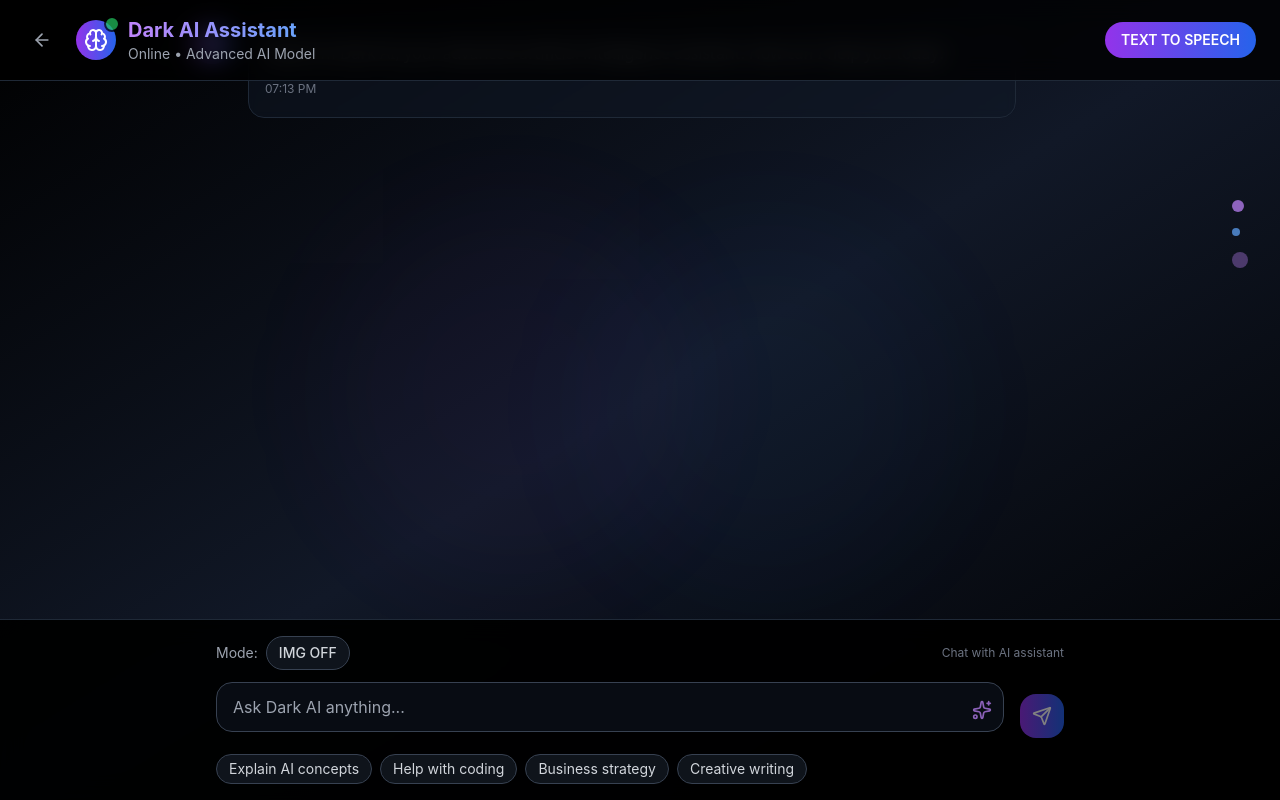
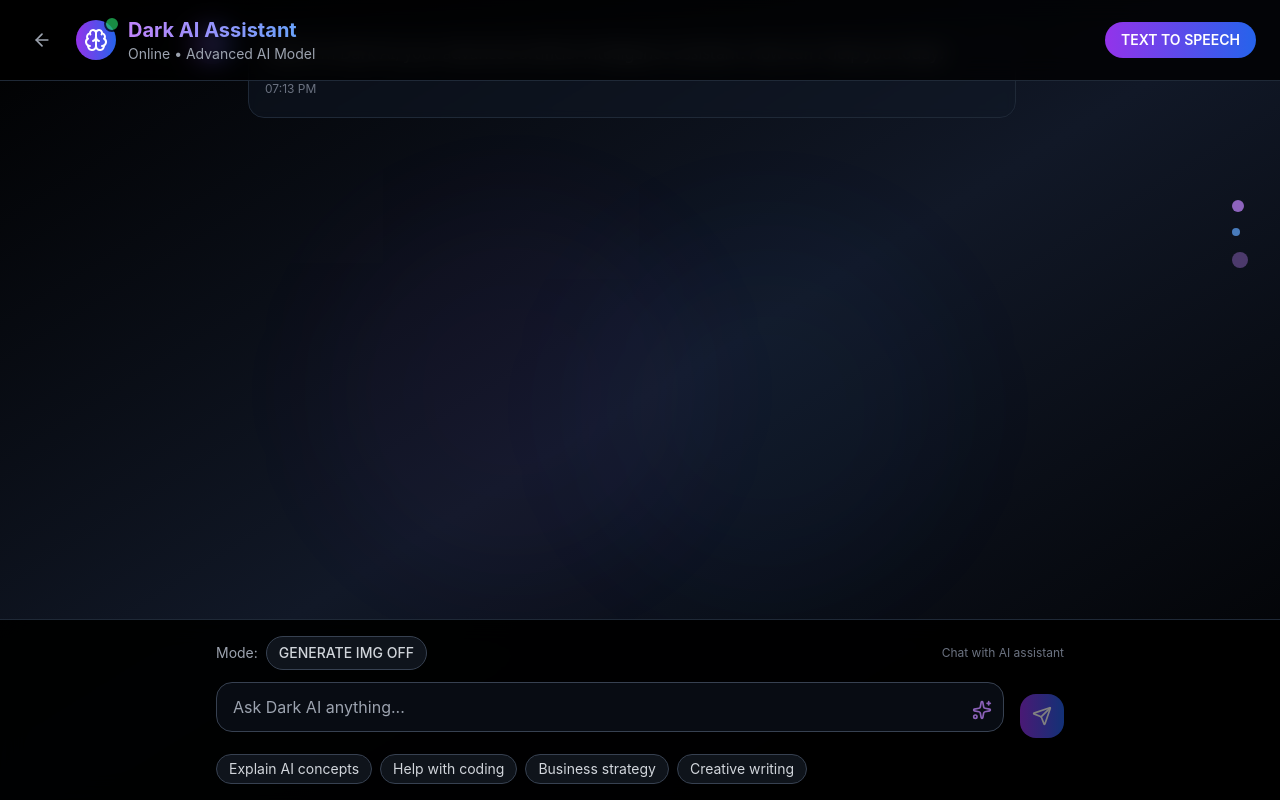
Before and after one commit to BhavyaProjects07/ReactJS, a React (Vite) app in the folder frontend/: page /chat in a window 1280 px wide. Built offline with nearby package versions, Linux system fonts and the light colour scheme.

Commit message:
Final push before deployment

```diff
--- a/frontend/src/pages/Chat.jsx
+++ b/frontend/src/pages/Chat.jsx
@@ -303,7 +303,7 @@ const Chat = ({ onNavigate }) => {
                       : "bg-gray-800/50 border border-gray-700 text-gray-300 hover:text-white hover:border-gray-600"
                   }`}
                 >
-                  {isImageMode ? "IMG ON" : "IMG OFF"}
+                  {isImageMode ? "GENERATE IMG ON" : "GENERATE IMG OFF"}
                 </button>
               </div>
               <div className="text-xs text-gray-500 hidden sm:block">
```
